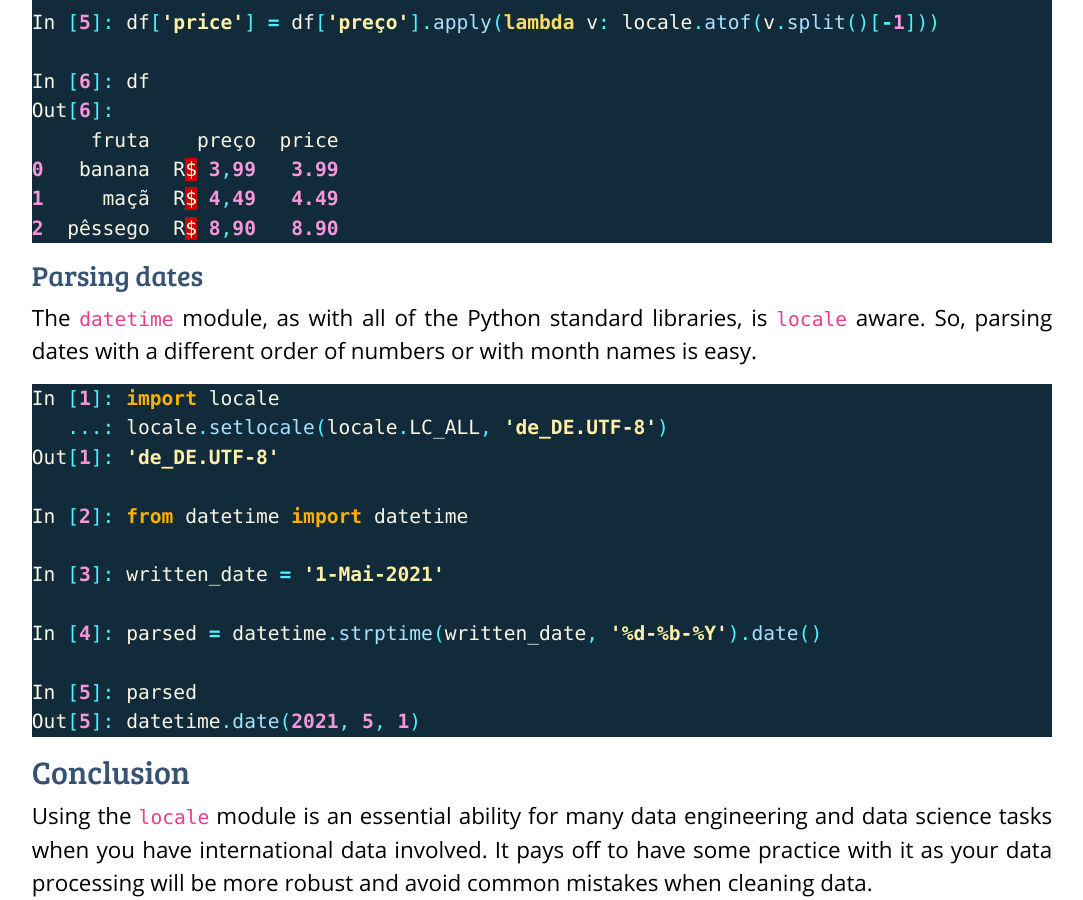
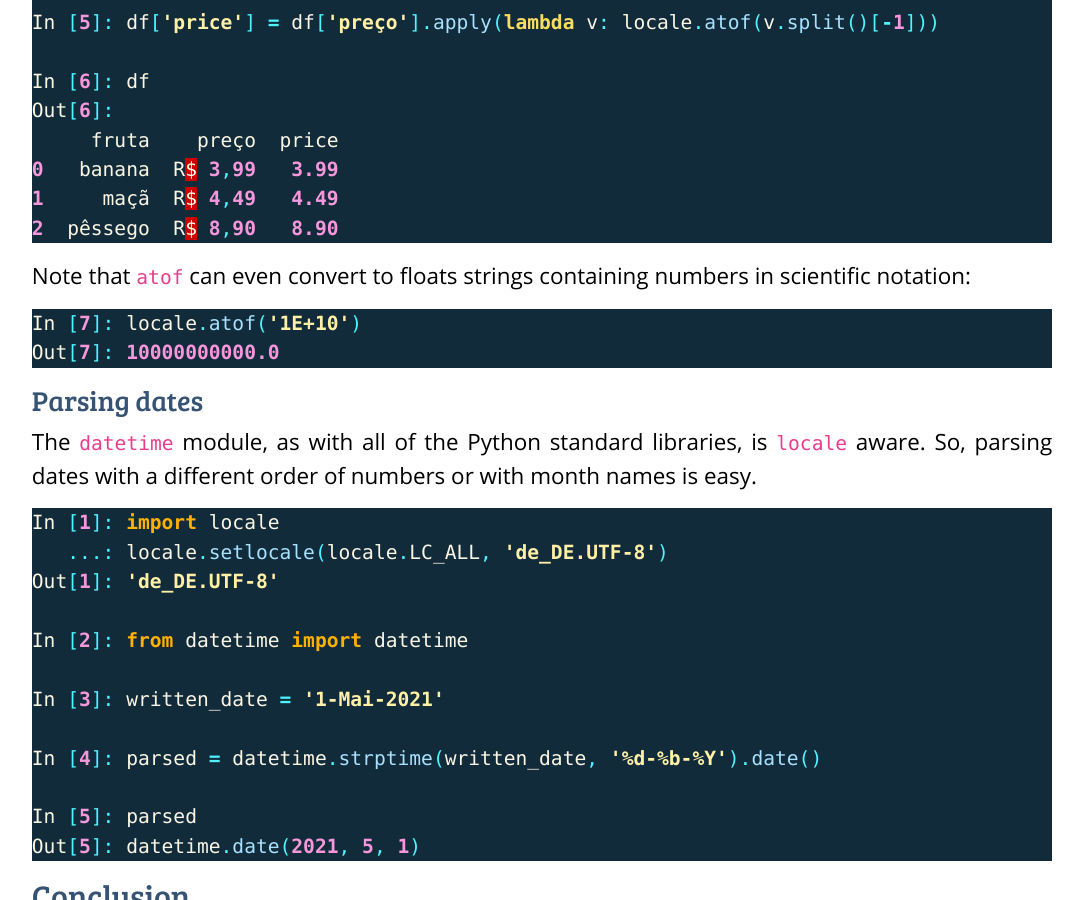
Before and after one commit to augusto-herrmann/augusto-herrmann.github.io, a Jekyll site: the page built from _posts/2021-02-05-how-to-deal-with-international-data-formats-in-python.md, in a window 1280 px wide and 900 px high, scrolled down 7113 px. Shown: the whole window, without its empty margins (98-1181 px from the left). Built offline with Jekyll 4.4.1, drawn with Linux system fonts in a browser that asks for light colours; nearby versions of some CDN libraries.

Commit message:
Add example with numbers from scientific notation

````diff
--- a/_posts/2021-02-05-how-to-deal-with-international-data-formats-in-python.md
+++ b/_posts/2021-02-05-how-to-deal-with-international-data-formats-in-python.md
@@ -318,6 +318,14 @@ Out[6]:
 2  pêssego  R$ 8,90   8.90
 ```
 
+Note that `atof` can even convert to floats strings containing numbers in
+scientific notation:
+
+```python
+In [7]: locale.atof('1E+10')
+Out[7]: 10000000000.0
+```
+
 ### Parsing dates
 
 The `datetime` module, as with all of the Python standard libraries, is
````
Also changed, not shown: _posts/2021-02-05-como-tratar-dados-com-formatacao-internacional-no-python.md (+8 -0 lines).
